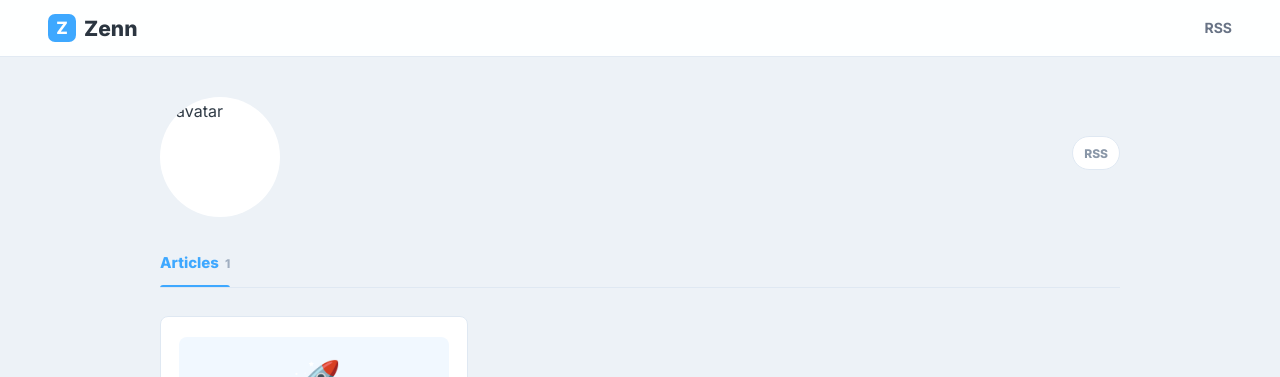
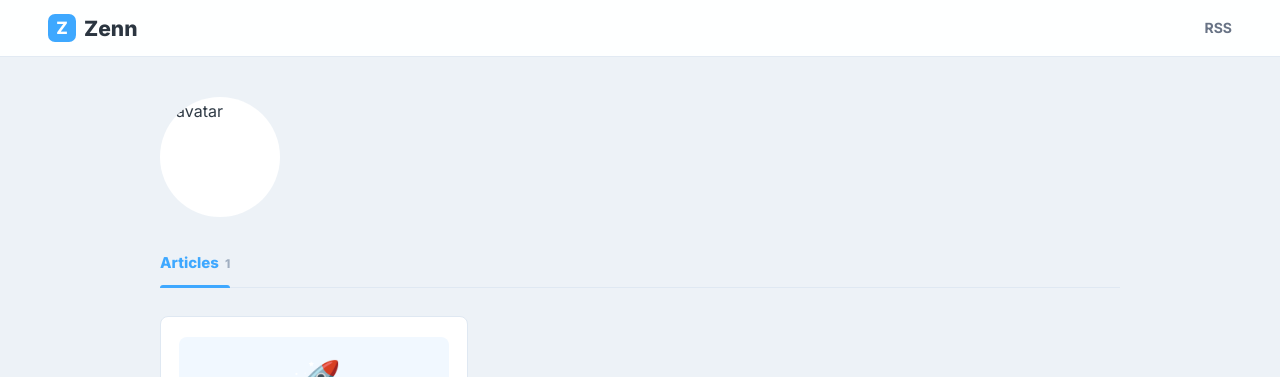
Before and after one commit to touyamakou/touyamakou.github.io, a Jekyll site: the page built from index.html, in a window 1280 px wide. Shown: the top 377 px of the page. Built offline with Jekyll 4.4.1, drawn with Linux system fonts in a browser that asks for light colours.

Commit message:
Remove profile RSS button

```diff
--- a/_layouts/home.html
+++ b/_layouts/home.html
@@ -9,7 +9,6 @@ layout: default
     <div class="user-main">
       <div class="user-upper">
         <h1>{{ site.profile.name }}</h1>
-        <a class="icon-button" href="{{ '/feed.xml' | relative_url }}" aria-label="RSS feed">RSS</a>
       </div>
       <p>{{ site.profile.bio }}</p>
     </div>
--- a/assets/css/main.css
+++ b/assets/css/main.css
@@ -134,7 +134,6 @@ img { display: block; max-width: 100%; }
   color: #566272;
   font-size: 15px;
 }
-.icon-button,
 .rss-chip {
   display: inline-flex;
   align-items: center;
@@ -149,7 +148,6 @@ img { display: block; max-width: 100%; }
   font-size: 12px;
   font-weight: 800;
 }
-.icon-button:hover,
 .rss-chip:hover {
   border-color: var(--primary);
   color: var(--primary);
@@ -157,11 +155,15 @@ img { display: block; max-width: 100%; }
 
 .tabs-container { margin-top: 2px; }
 .tabs {
-  overflow-x: auto;
+  overflow: visible;
+  scrollbar-width: none;
   display: flex;
   gap: 28px;
   border-bottom: 1px solid var(--line);
   white-space: nowrap;
+}
+.tabs::-webkit-scrollbar {
+  display: none;
 }
 .tabs a {
   position: relative;
@@ -705,6 +707,7 @@ img { display: block; max-width: 100%; }
   text-overflow: ellipsis;
   white-space: nowrap;
 }
+
 .author-widget p {
   overflow: hidden;
   margin: 3px 0 0;
```
